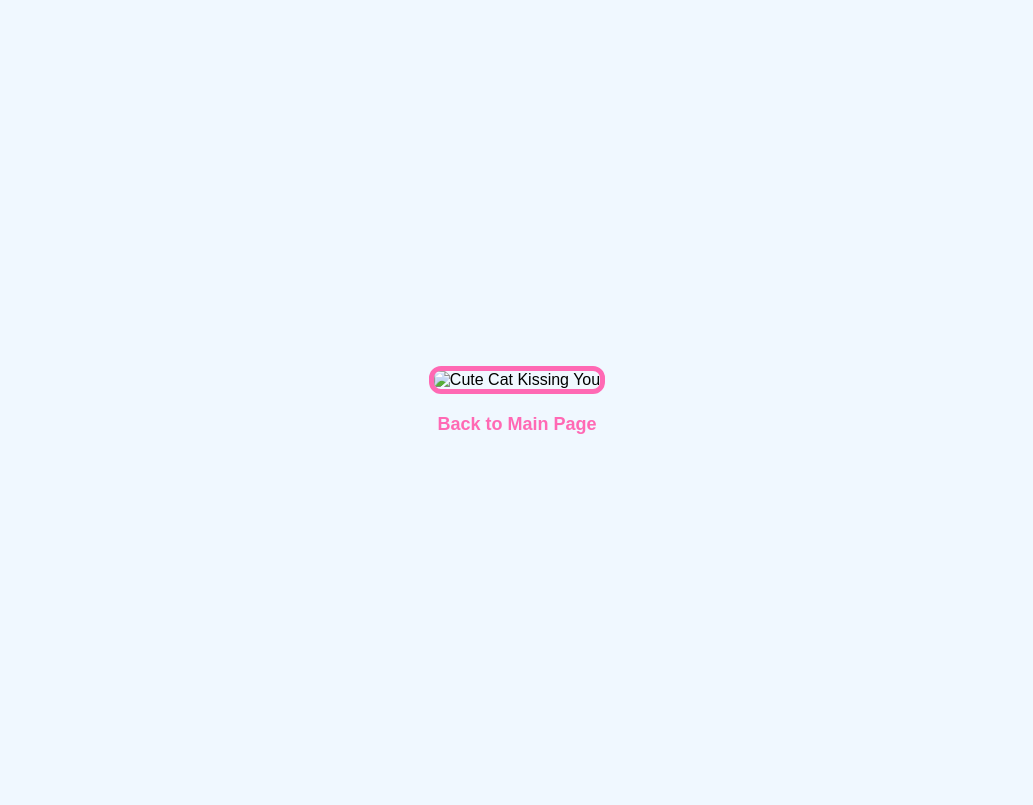
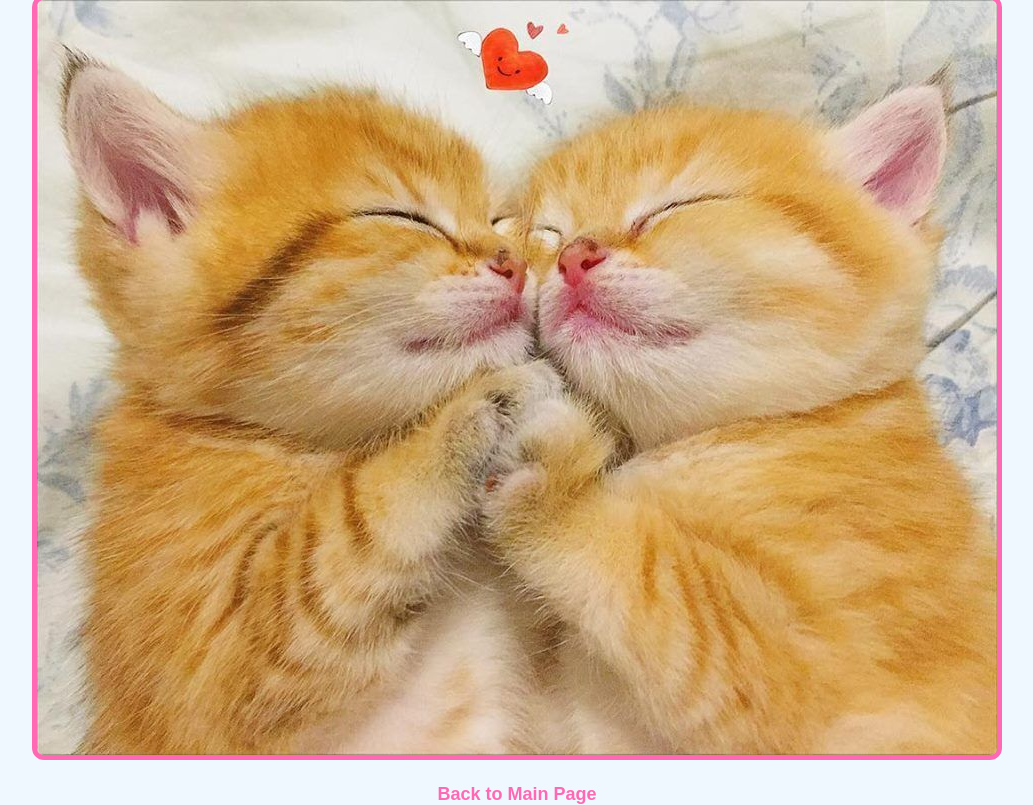
Before and after one commit to Akas0007/cute-cat-page, a plain HTML site: page cat.html in a window 1280 px wide. Shown: the whole page, without its empty margins (123-1156 px from the left). Drawn offline with Linux system fonts and the light colour scheme; the site is published under a folder, as on GitHub Pages, so addresses that start at the root find nothing.

Commit message:
Update cat.html

```diff
--- a/cat.html
+++ b/cat.html
@@ -42,7 +42,7 @@
 </head>
 <body>
     <div class="container">
-        <img src="/ct.jpg" alt="Cute Cat Kissing You">
+        <img src="ct.jpg" alt="Cute Cat Kissing You">
         <br/>
         <a href="index.html">Back to Main Page</a>
     </div>
```
